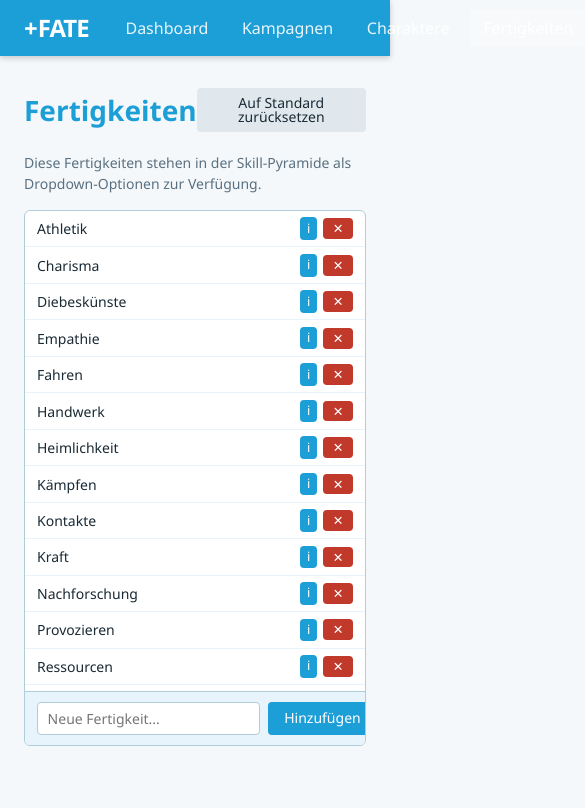
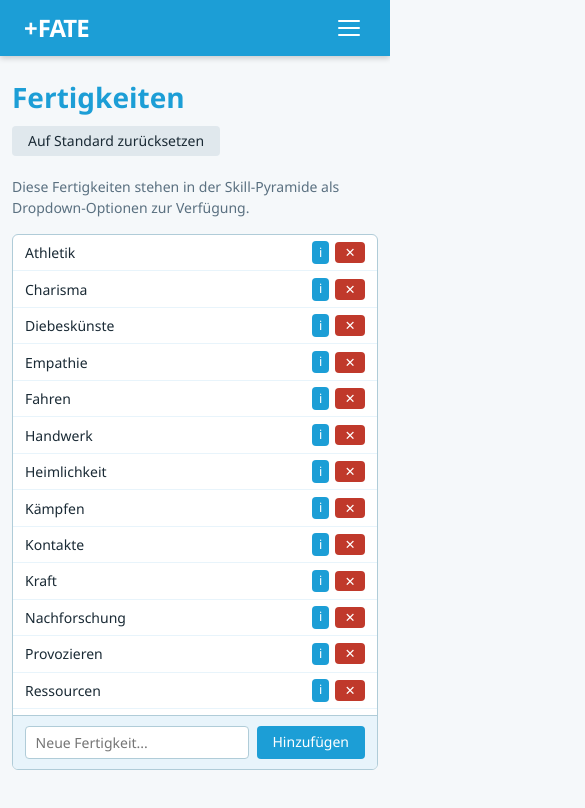
Before and after one commit to timengel/fate-copilot, a Vue app: page /skills in a window 390 px wide. Shown: the top 808 px of the page, 585 px wide, since content can reach past the window. Built offline with nearby package versions, Linux system fonts and the light colour scheme.

Commit message:
ref: initial responsive design

```diff
--- a/src/App.vue
+++ b/src/App.vue
@@ -1,9 +1,14 @@
 <script setup lang="ts">
-import { RouterView, RouterLink } from 'vue-router'
+import { ref, watch } from 'vue'
+import { RouterView, RouterLink, useRouter } from 'vue-router'
 import ImportExportBar from './components/shared/ImportExportBar.vue'
 import { initPersistence } from './composables/usePersistence'
 
 initPersistence()
+
+const navOpen = ref(false)
+const router = useRouter()
+watch(() => router.currentRoute.value.path, () => { navOpen.value = false })
 </script>
 
 <template>
@@ -13,6 +18,19 @@ initPersistence()
         <RouterLink to="/" class="nav-logo">
           <span class="fate-plus">+</span>FATE
         </RouterLink>
+
+        <button
+          class="nav-hamburger"
+          :aria-expanded="navOpen"
+          aria-label="Navigation öffnen"
+          @click="navOpen = !navOpen"
+        >
+          <span class="hamburger-bar"></span>
+          <span class="hamburger-bar"></span>
+          <span class="hamburger-bar"></span>
+        </button>
+
+        <div class="nav-drawer" :class="{ 'nav-open': navOpen }">
           <div class="nav-links">
             <RouterLink to="/dashboard" class="nav-link">Dashboard</RouterLink>
             <RouterLink to="/campaigns" class="nav-link">Kampagnen</RouterLink>
@@ -20,6 +38,7 @@ initPersistence()
             <RouterLink to="/skills" class="nav-link">Fertigkeiten</RouterLink>
           </div>
           <ImportExportBar />
+        </div>
       </nav>
     </header>
 
--- a/src/style.css
+++ b/src/style.css
@@ -68,6 +68,8 @@ a {
   position: sticky;
   top: 0;
   z-index: 100;
+  container-type: inline-size;
+  container-name: header;
 }
 
 .app-nav {
@@ -100,7 +102,6 @@ a {
 .nav-links {
   display: flex;
   gap: 0.5rem;
-  flex: 1;
 }
 
 .nav-link {
@@ -124,6 +125,8 @@ a {
   margin: 0 auto;
   padding: 1.5rem;
   width: 100%;
+  container-type: inline-size;
+  container-name: main;
 }
 
 .dashboard-view {
@@ -412,7 +415,7 @@ button {
   margin-top: 1rem;
 }
 
-@media (max-width: 640px) {
+@container main (width < 640px) {
   .home-grid { grid-template-columns: 1fr; }
 }
 
@@ -513,6 +516,7 @@ button {
 
 .sheet-section {
   border-bottom: 1px solid var(--fate-border);
+  container-type: inline-size;
 }
 
 /* ALLGEMEINES */
@@ -1530,7 +1534,7 @@ button {
   padding: 0.5rem 0;
 }
 
-@media (max-width: 768px) {
+@container main (width < 768px) {
   .sheet-two-col {
     grid-template-columns: 1fr;
   }
@@ -1549,3 +1553,162 @@ button {
     grid-template-columns: 1fr;
   }
 }
+
+/* ============================================================
+   RESPONSIVE BASE — neue Elemente + kleine Anpassungen
+   ============================================================ */
+
+/* Nav-Drawer: unsichtbarer Flex-Wrapper auf Desktop */
+.nav-drawer {
+  display: flex;
+  flex: 1;
+  align-items: center;
+  gap: 1.5rem;
+}
+
+/* Hamburger-Button: auf Desktop versteckt */
+.nav-hamburger {
+  display: none;
+  flex-direction: column;
+  justify-content: center;
+  gap: 5px;
+  background: transparent;
+  border: none;
+  cursor: pointer;
+  padding: 4px 6px;
+  margin-left: auto;
+}
+
+.hamburger-bar {
+  display: block;
+  width: 22px;
+  height: 2px;
+  background: white;
+  border-radius: 2px;
+}
+
+/* Counter-Buttons: 32px für bessere Touch-Targets (Desktop + Mobile) */
+.counter-btn {
+  width: 32px;
+  height: 32px;
+}
+
+/* ============================================================
+   CONTAINER: header — Mobile Navigation
+   ============================================================ */
+
+@container header (width < 768px) {
+  .nav-hamburger { display: flex; }
+
+  .nav-drawer {
+    display: none;
+    flex-direction: column;
+    align-items: flex-start;
+    position: absolute;
+    top: 56px;
+    left: 0;
+    right: 0;
+    background-color: var(--fate-blue);
+    padding: 0.5rem 1rem 0.75rem;
+    box-shadow: 0 4px 8px rgba(0,0,0,0.2);
+    z-index: 99;
+    gap: 0.25rem;
+  }
+
+  .nav-drawer.nav-open { display: flex; }
+
+  /* Nav-Links im Drawer: vertikal, volle Breite */
+  .nav-drawer .nav-links {
+    flex-direction: column;
+    width: 100%;
+    gap: 0;
+  }
+
+  /* 44px Touch-Targets für Nav-Links */
+  .nav-drawer .nav-link {
+    display: block;
+    padding: 0.7rem 0.8rem;
+  }
+
+  /* Import/Export-Bar im Drawer */
+  .nav-drawer .import-export-bar {
+    margin-left: 0;
+    padding-top: 0.5rem;
+    border-top: 1px solid rgba(255,255,255,0.2);
+    width: 100%;
+  }
+}
+
+/* ============================================================
+   CONTAINER: main — 768px Ergänzungen
+   ============================================================ */
+
+@container main (width < 768px) {
+  /* allgemeines-right: nach Grid-Kollaps normal left-aligned */
+  .allgemeines-right {
+    align-items: flex-start;
+    min-width: 0;
+  }
+
+  /* Detail-Toolbar + Form-Actions: Wrap erlauben */
+  .detail-toolbar  { flex-wrap: wrap; gap: 0.5rem; }
+  .form-actions    { flex-wrap: wrap; justify-content: flex-end; }
+}
+
+/* ============================================================
+   CONTAINER: main — 480px (Smartphones)
+   ============================================================ */
+
+@container main (width < 480px) {
+  .card-grid {
+    grid-template-columns: repeat(auto-fill, minmax(220px, 1fr));
+  }
+
+  .list-header            { flex-wrap: wrap; gap: 0.5rem; }
+  .campaign-detail-header { flex-wrap: wrap; gap: 0.5rem; }
+  .section-header         { flex-wrap: wrap; gap: 0.25rem; }
+  .toolbar-actions        { flex-wrap: wrap; gap: 0.5rem; }
+}
+
+/* ============================================================
+   CONTAINER: main — 360px (sehr kleine Phones)
+   ============================================================ */
+
+@container main (width < 360px) {
+  .card-grid { grid-template-columns: 1fr; }
+}
+
+/* ============================================================
+   CONTAINER: header — 360px (sehr kleine Phones)
+   ============================================================ */
+
+@container header (width < 360px) {
+  .nav-logo { font-size: 1.25rem; }
+}
+
+/* ============================================================
+   CONTAINER: sheet-section — Skill-Pyramide & Stress-Boxen
+   ============================================================ */
+
+@container (width < 350px) {
+  /* Skill-Pyramide: Label über den Slots stapeln */
+  .pyramid-row {
+    flex-direction: column;
+    align-items: flex-start;
+    gap: 2px;
+    margin-bottom: 8px;
+  }
+
+  .level-label  { min-width: 0; }
+  .level-slots  { width: 100%; }
+
+  /* Stress-Boxen: größere Tap-Area via Padding */
+  .stress-box { padding: 6px 4px; }
+}
+
+/* ============================================================
+   .app-main padding — kann sich nicht selbst per @container stylen
+   ============================================================ */
+
+@media (max-width: 480px) { .app-main { padding: 0.75rem; } }
+@media (max-width: 360px) { .app-main { padding: 0.5rem; } }
```
Lines whose indentation alone changed are shown as unchanged.
